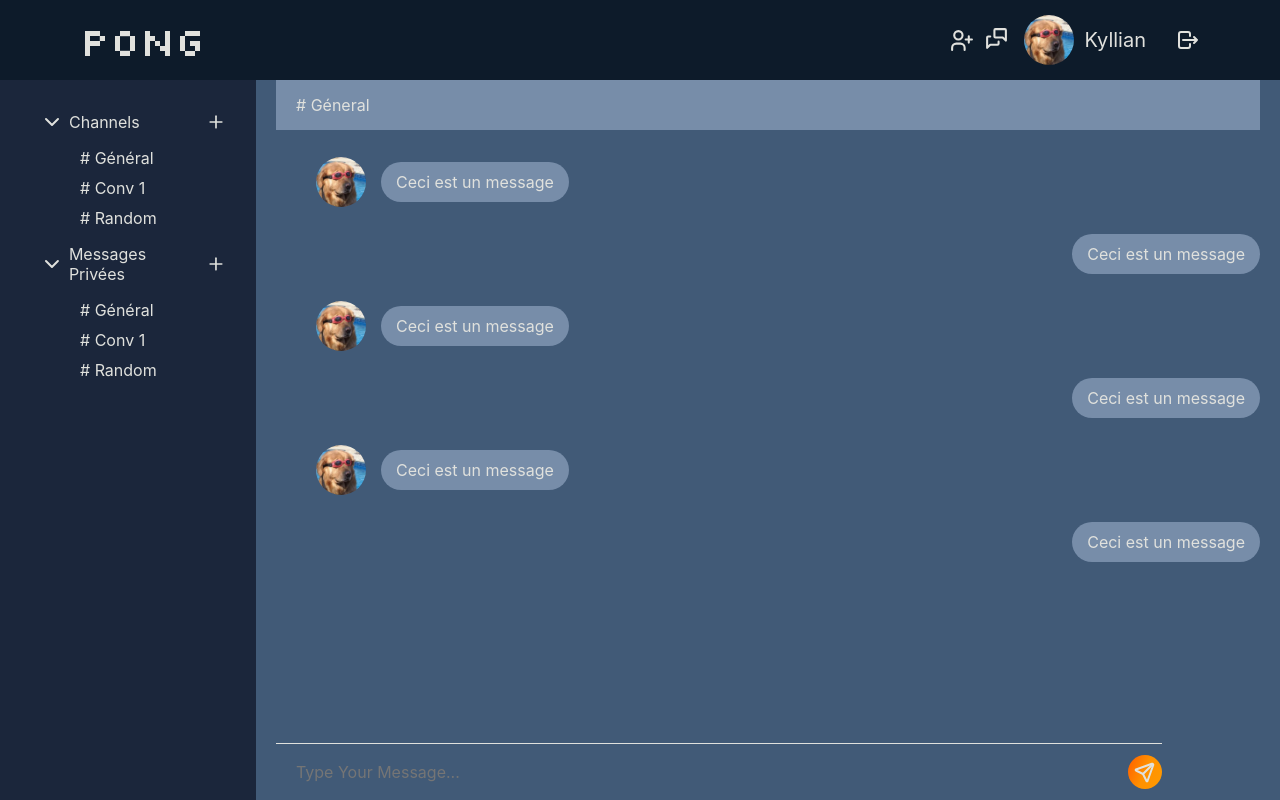
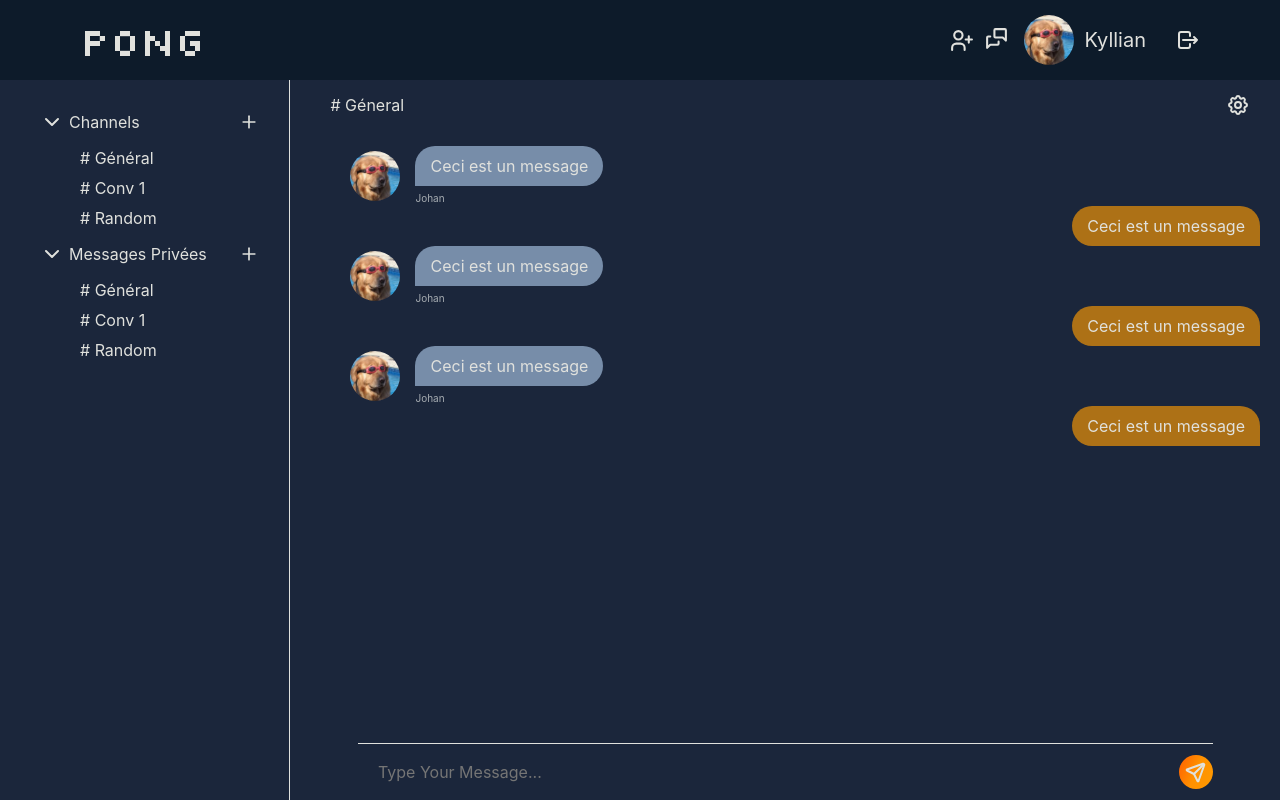
Before and after one commit to IKyllian/ft_transcendence, a React (Create React App) app in the folder front/: page /chat in a window 1280 px wide. Built offline with nearby package versions, Linux system fonts and the light colour scheme.

Commit message:
changed some style to the chat page

```diff
--- a/front/src/Components/Chat/Chat.tsx
+++ b/front/src/Components/Chat/Chat.tsx
@@ -1,5 +1,5 @@
 import React from "react"
-import {IconSend} from "@tabler/icons";
+import { IconSend, IconSettings } from "@tabler/icons";
 
 import Header from "../Header/Header";
 import Sidebar from "./Sidebar";
@@ -15,6 +15,7 @@ function Chat() {
                     <div className="message-wrapper">
                         <div className="message-header">
                             <p> # Géneral </p>
+                            <IconSettings />
                         </div>
                         <div className="ul-container">
                             <ul>
--- a/front/src/Components/Chat/Message-Item.tsx
+++ b/front/src/Components/Chat/Message-Item.tsx
@@ -1,4 +1,5 @@
 import React from "react";
+import { Link } from "react-router-dom";
 import ProfilPic from "../../Images-Icons/pp.jpg";
 
 function MessageItem(props: any) {
@@ -6,7 +7,13 @@ function MessageItem(props: any) {
     return (
         <li className={`message-item message-item-${userIsSender ? "right" : "left"}`}>
             { !userIsSender && <img src={ProfilPic} alt="profil pic" /> }
-            <p> Ceci est un message </p>
+            <div className="message-item-info">
+                <p className="message-text"> Ceci est un message </p>
+                {
+                    !userIsSender && <Link to="/profile" className="message-sender"> Johan </Link>
+                }
+            </div>
+
         </li>
     );
 }
--- a/front/src/Styles/Chat.scss
+++ b/front/src/Styles/Chat.scss
@@ -2,13 +2,14 @@
 
 .chat-page-container {
     min-height: 90vh;
-    background-color: $BlueDarkPalette;
+    background-color: $LightDarkPalette;
     display: flex;
     flex-direction: row;
     .chat-sidebar {
         color: $WhitePalette;
-        width: 20%;
+        width: 300px;
         background-color: $LightDarkPalette;
+        border-right: 1px solid $WhitePalette;
 
         .ul-wrapper {
             list-style-type: none;
@@ -43,7 +44,6 @@
                     }
                 }
             }
-
         }
     }
 
@@ -61,18 +61,22 @@
             .message-header {
                 color: $WhitePalette;
                 width: 100%;
-                background-color: $LightBluePalette;
+                background-color: $LightDarkPalette;
                 height: 50px;
                 display: flex;
                 align-items: center;
+                justify-content: space-between;
 
                 p {
                     margin-left: 20px;
                 }
+
+                svg {
+                    margin-right: 10px;
+                }
             }
 
             .ul-container {
-                // min-height: 100%;
                 overflow: scroll;
                 ul {
                     .message-item {
@@ -86,20 +90,43 @@
                             @include avatar-player(50px);
                         }
 
-                        p {
-                            background-color: $LightBluePalette;
-                            padding:  10px 15px;
-                            border-radius: 30px;
-                            box-sizing: border-box;
+                        &-info {
+                            p {
+                                margin: 0;
+                            }
+                            .message-text {
+                                padding: 10px 15px;
+                                box-sizing: border-box;
+                                background-color: $LightBluePalette;
+                                margin: 0;
+                            }
+
+                            .message-sender {
+                                font-size: 10px;
+                                color: #a5abb0;
+                                margin-top: 5px;
+                                text-decoration: none;
+                            }
                         }
 
                         &-left {
                             float: left;
                             width: 100%;
+                            .message-text {
+                                border-top-right-radius: 30px;
+                                border-bottom-right-radius: 30px;
+                                border-top-left-radius: 30px;
+                            }
                         }
 
                         &-right {
                             float: right;
+                            .message-text {
+                                background-color: rgb(173, 113, 22);
+                                border-top-right-radius: 30px;
+                                border-bottom-left-radius: 30px;
+                                border-top-left-radius: 30px;
+                            }
                         }
                     }
                 }
@@ -113,6 +140,7 @@
             align-items: center;
             justify-content: space-between;
             width: 90%;
+            margin: 0 auto;
             svg {
                 color: $WhitePalette;
                 cursor: pointer;
@@ -128,6 +156,5 @@
                 padding: 18px 20px;
             }
         }
-
     }
 }
```
